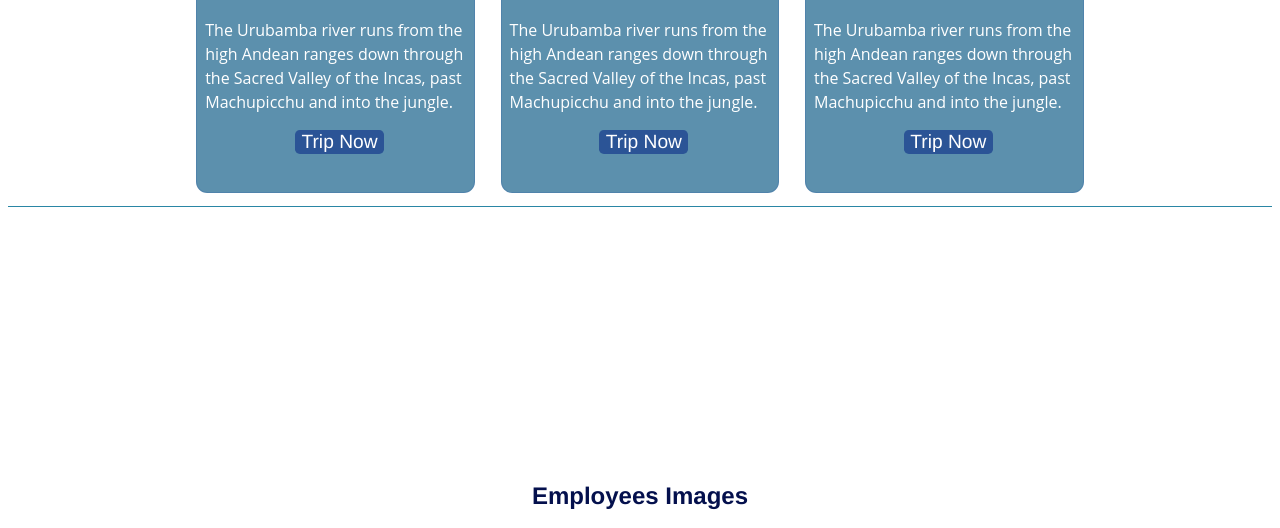
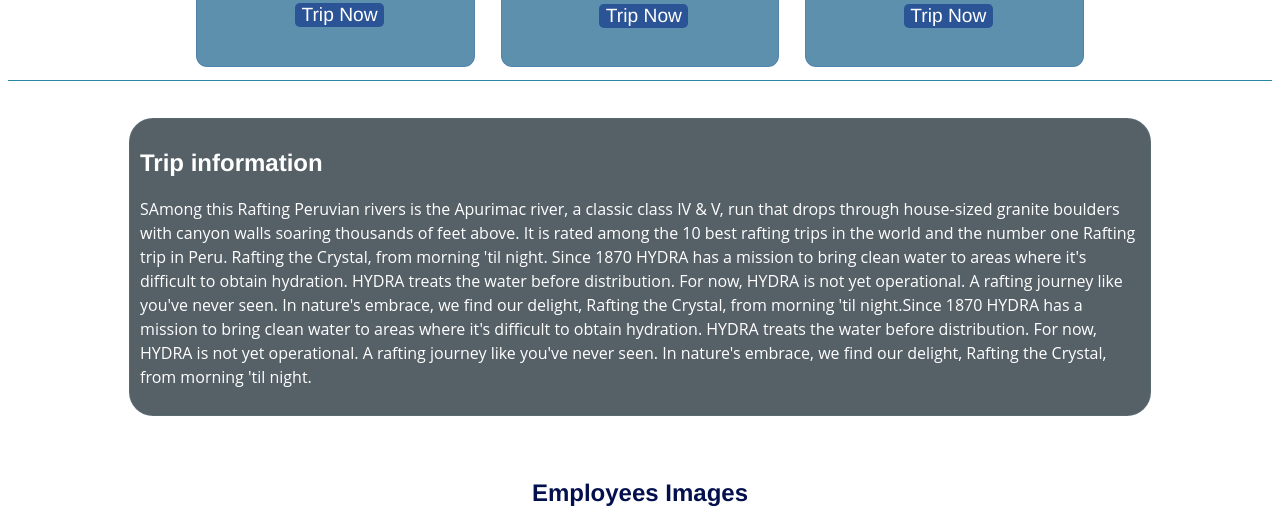
Before and after one commit to Chrispinsteve/wdd130, a plain HTML site: page wwr/trips.html in a window 1280 px wide. Shown: the part 1287-1815 px from the top of the page. Drawn offline with Linux system fonts and the light colour scheme.

Commit message:
Update rafting.css

```diff
--- a/wwr/styles/rafting.css
+++ b/wwr/styles/rafting.css
@@ -319,5 +319,20 @@ button :hover {
 }
 
 main {
-  margin-top: -30%;
+  margin-top: -40%;
 }
+/*---------------Trip Infos---------------------*/
+#tripin {
+  position: relative;
+  display: block;
+  width: 1000px;
+  margin: 20px auto;
+  margin-top: 3%;
+  border: 1px solid #7ab7d11d;
+  padding: 10px;
+  background-color: #566067;
+  color: #333;
+  justify-content: center;
+  left: 0%;
+  border-radius: 1.5rem;
+}
```
